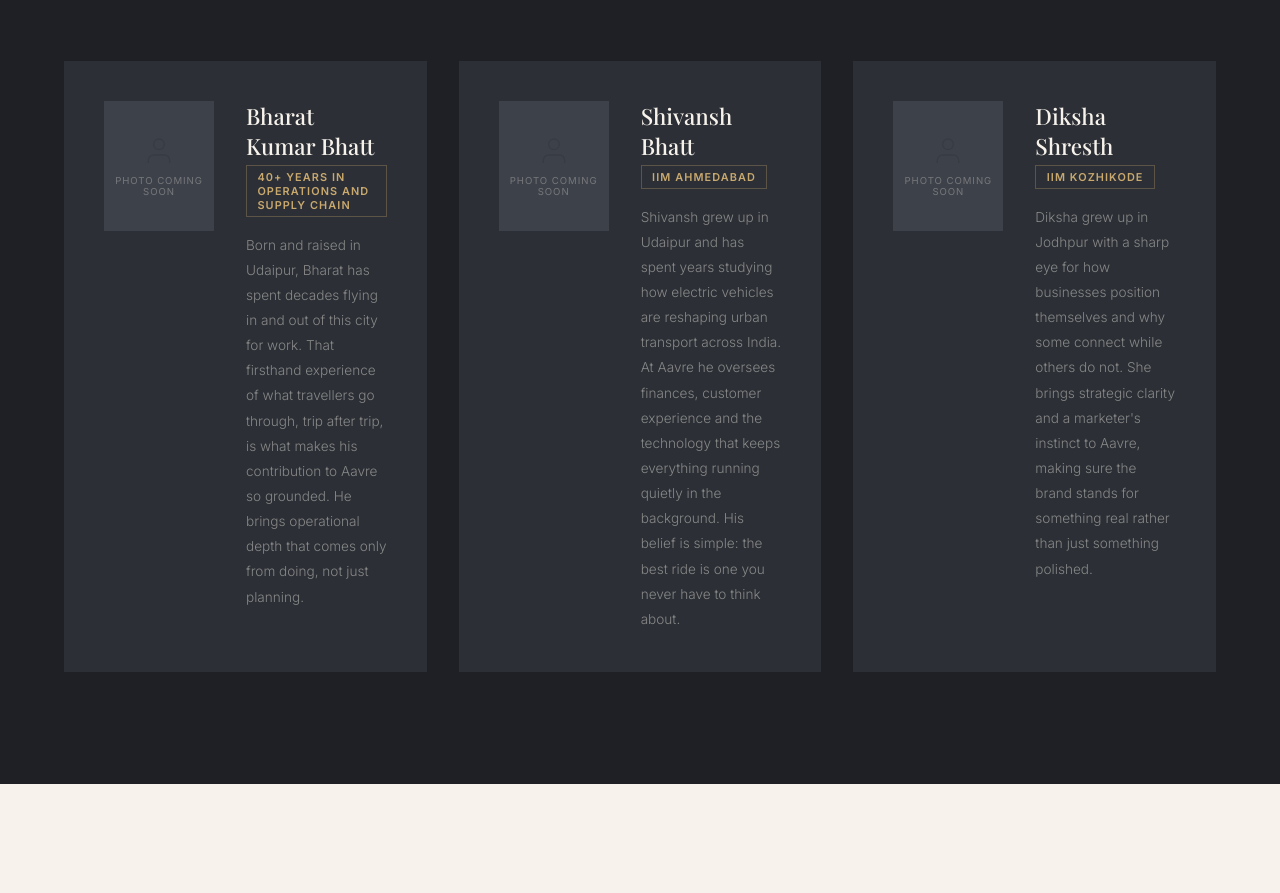
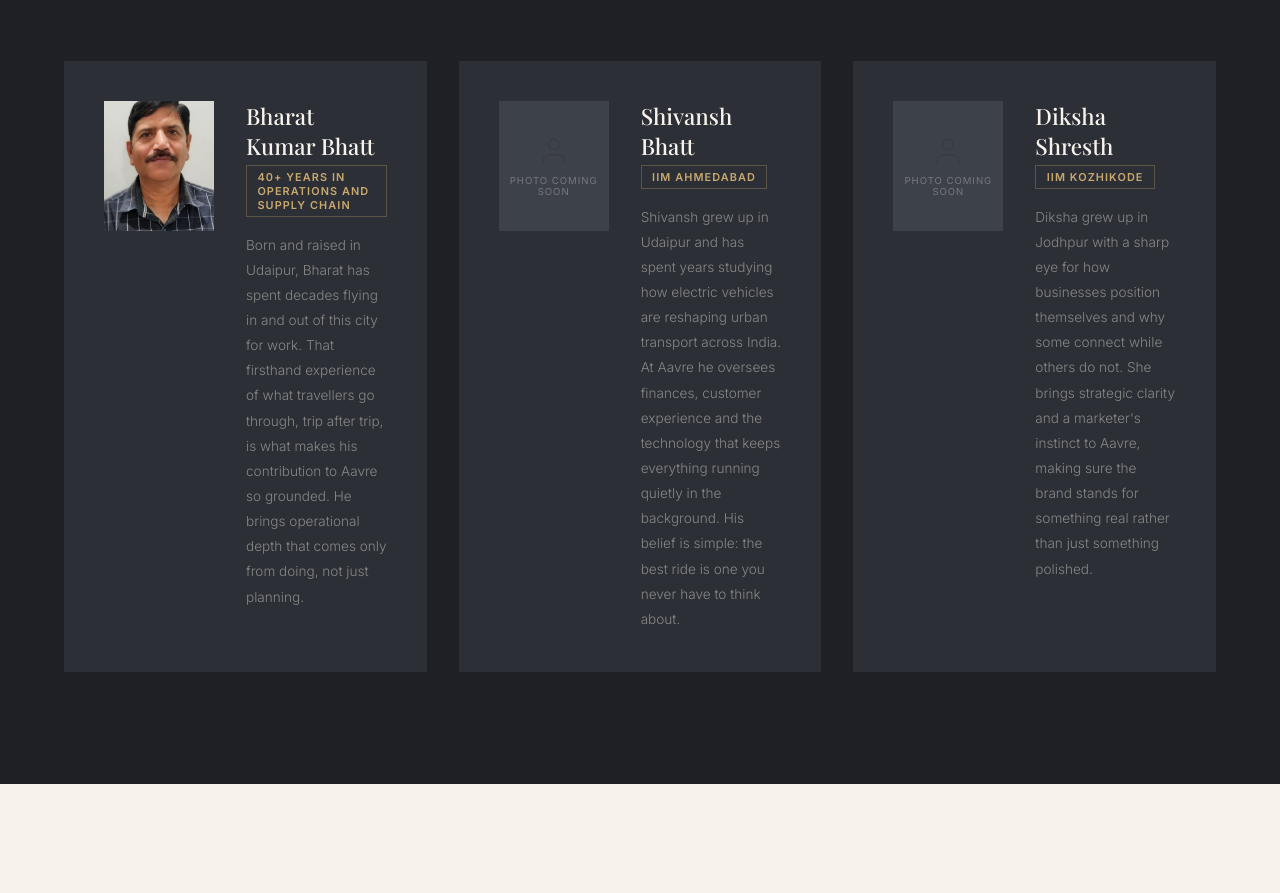
Before and after one commit to shivanshbhatt19/aavre-website, a plain HTML site: page index.html in a window 1280 px wide. Shown: the part 3821-4714 px from the top of the page. Drawn offline with nearby package versions, Linux system fonts and the light colour scheme; a web font is replaced by a local one.

Commit message:
Update index.html

```diff
--- a/index.html
+++ b/index.html
@@ -1553,10 +1553,7 @@
     <div class="founders-grid">
       <div class="founder-card">
         <div class="founder-photo">
-          <div class="founder-photo-inner">
-            <svg viewBox="0 0 24 24" fill="none" stroke="currentColor" stroke-width="1"><path d="M20 21v-2a4 4 0 00-4-4H8a4 4 0 00-4 4v2"/><circle cx="12" cy="7" r="4"/></svg>
-            <span>Photo coming soon</span>
-          </div>
+          <img src="/bharat-kumar-bhatt.jpg" alt="Bharat Kumar Bhatt" />
         </div>
         <div class="founder-info">
           <div class="founder-name">Bharat Kumar Bhatt</div>
```
